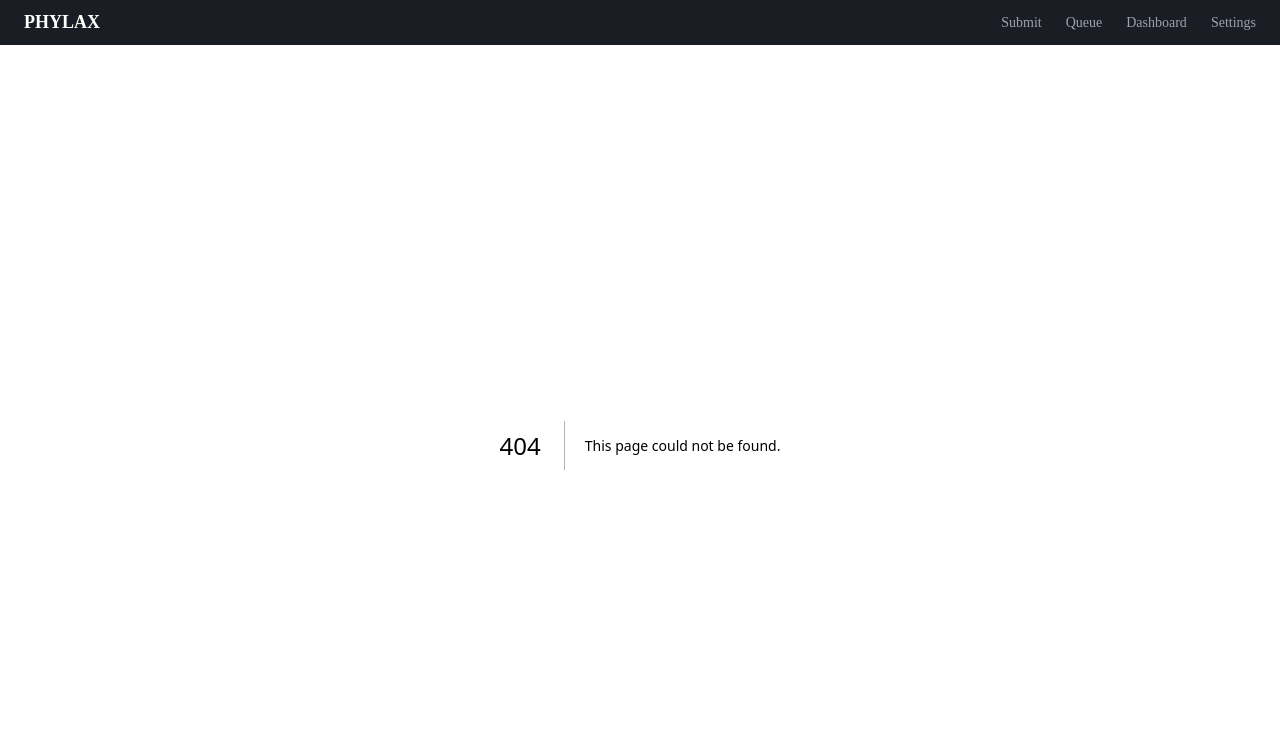
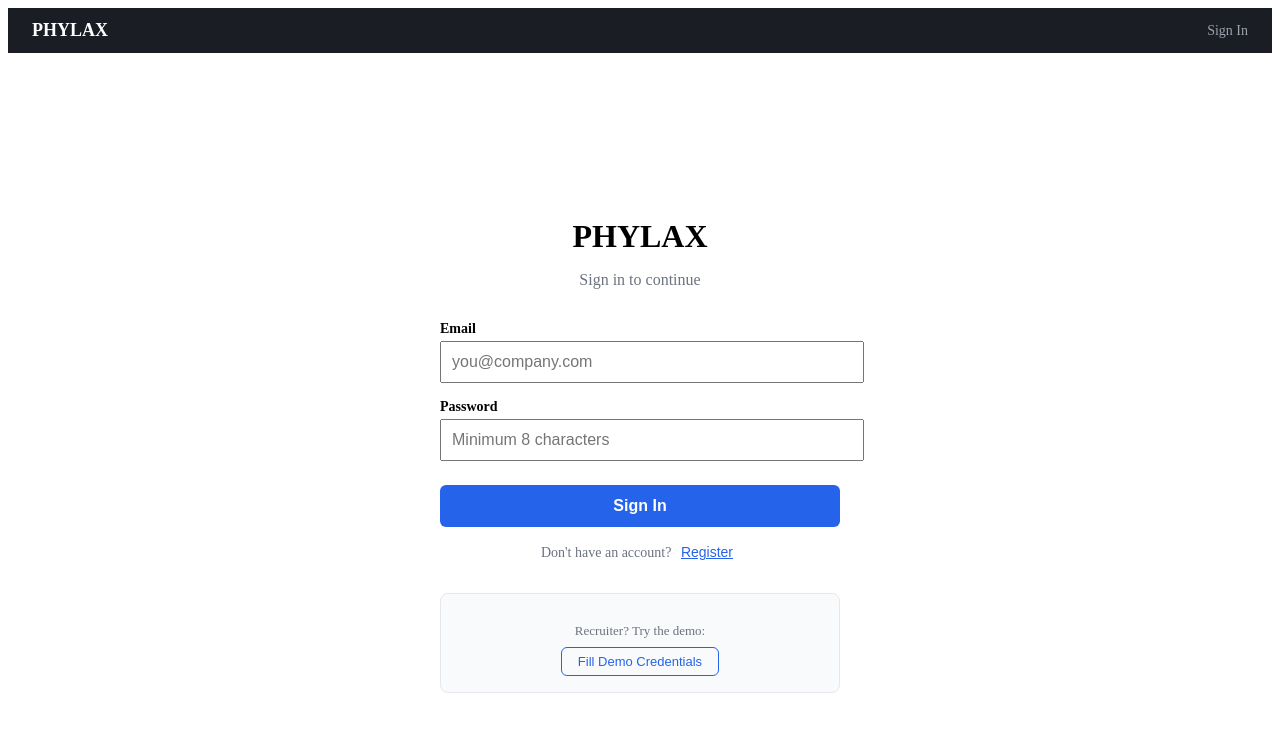
Before and after one commit to Lakonas/Phylax, a Next.js app: page /login in a window 1280 px wide. Before the commit this address had no page. Shown: the top 732 px of the page. Built offline with nearby package versions, Linux system fonts and the light colour scheme.

Commit message:
feat: add login page, auth context, role-based nav, and user attribution

```diff
--- a/src/app/incidents/[id]/Comments.tsx
+++ b/src/app/incidents/[id]/Comments.tsx
@@ -1,7 +1,7 @@
 'use client';
 
 import { useState, useEffect } from 'react';
-
+import { useAuth } from '@/lib/AuthContext';
 interface Comment {
   id: string;
   author: string;
@@ -16,6 +16,7 @@ export default function Comments({ incidentId }: { incidentId: string }) {
   const [isInternal, setIsInternal] = useState(false);
   const [loading, setLoading] = useState(false);
   const [error, setError] = useState('');
+  const { user, token } = useAuth();
 
   const fetchComments = async () => {
     try {
--- a/src/app/layout.tsx
+++ b/src/app/layout.tsx
@@ -1,11 +1,14 @@
 import Nav from '@/components/Nav';
+import { AuthProvider } from '@/lib/AuthContext';
 
 export default function RootLayout({ children }: { children: React.ReactNode }) {
   return (
     <html lang="en">
       <body>
-        <Nav />
-        {children}
+        <AuthProvider>
+          <Nav />
+          {children}
+        </AuthProvider>
       </body>
     </html>
   );
--- /dev/null
+++ b/src/app/login/page.tsx
@@ -0,0 +1,160 @@
+'use client';
+
+import { useState } from 'react';
+import { useRouter } from 'next/navigation';
+
+export default function LoginPage() {
+  const router = useRouter();
+  const [email, setEmail] = useState('');
+  const [password, setPassword] = useState('');
+  const [error, setError] = useState('');
+  const [loading, setLoading] = useState(false);
+  const [isRegister, setIsRegister] = useState(false);
+  const [name, setName] = useState('');
+
+  const handleSubmit = async (e: React.FormEvent) => {
+    e.preventDefault();
+    setError('');
+    setLoading(true);
+
+    try {
+      const endpoint = isRegister ? '/api/auth/register' : '/api/auth/login';
+      const body = isRegister
+        ? { name, email, password, role: 'submitter' }
+        : { email, password };
+
+      const response = await fetch(endpoint, {
+        method: 'POST',
+        headers: { 'Content-Type': 'application/json' },
+        body: JSON.stringify(body),
+      });
+
+      const data = await response.json();
+
+      if (!response.ok) {
+        setError(data.error || 'Authentication failed');
+        setLoading(false);
+        return;
+      }
+
+      // Store token and user in cookie for server components
+      document.cookie = `token=${data.token}; path=/; max-age=86400`;
+      document.cookie = `user=${JSON.stringify(data.user)}; path=/; max-age=86400`;
+
+      window.location.href = '/queue';
+
+    } catch (err) {
+      setError('Something went wrong');
+      setLoading(false);
+    }
+  };
+
+  return (
+    <div style={{ maxWidth: 400, margin: '120px auto', padding: 24 }}>
+      <h1 style={{ textAlign: 'center', marginBottom: 8 }}>PHYLAX</h1>
+      <p style={{ textAlign: 'center', color: '#6b7280', marginBottom: 32 }}>
+        {isRegister ? 'Create an account' : 'Sign in to continue'}
+      </p>
+
+      <form onSubmit={handleSubmit}>
+        {isRegister && (
+          <div style={{ marginBottom: 16 }}>
+            <label style={{ display: 'block', marginBottom: 4, fontWeight: 600, fontSize: 14 }}>
+              Name
+            </label>
+            <input
+              type="text"
+              value={name}
+              onChange={(e) => setName(e.target.value)}
+              placeholder="Your name"
+              required
+              style={{ width: '100%', padding: 10, fontSize: 16 }}
+            />
+          </div>
+        )}
+
+        <div style={{ marginBottom: 16 }}>
+          <label style={{ display: 'block', marginBottom: 4, fontWeight: 600, fontSize: 14 }}>
+            Email
+          </label>
+          <input
+            type="email"
+            value={email}
+            onChange={(e) => setEmail(e.target.value)}
+            placeholder="you@company.com"
+            required
+            style={{ width: '100%', padding: 10, fontSize: 16 }}
+          />
+        </div>
+
+        <div style={{ marginBottom: 24 }}>
+          <label style={{ display: 'block', marginBottom: 4, fontWeight: 600, fontSize: 14 }}>
+            Password
+          </label>
+          <input
+            type="password"
+            value={password}
+            onChange={(e) => setPassword(e.target.value)}
+            placeholder="Minimum 8 characters"
+            required
+            style={{ width: '100%', padding: 10, fontSize: 16 }}
+          />
+        </div>
+
+        {error && (
+          <p style={{ color: '#dc2626', fontSize: 14, marginBottom: 16 }}>{error}</p>
+        )}
+
+        <button
+          type="submit"
+          disabled={loading}
+          style={{
+            width: '100%', padding: 12, fontSize: 16, fontWeight: 600,
+            cursor: loading ? 'not-allowed' : 'pointer',
+            borderRadius: 6, border: 'none',
+            backgroundColor: '#2563eb', color: 'white',
+          }}
+        >
+          {loading ? 'Please wait...' : isRegister ? 'Create Account' : 'Sign In'}
+        </button>
+      </form>
+
+      <p style={{ textAlign: 'center', marginTop: 16, fontSize: 14, color: '#6b7280' }}>
+        {isRegister ? 'Already have an account?' : "Don't have an account?"}{' '}
+        <button
+          onClick={() => { setIsRegister(!isRegister); setError(''); }}
+          style={{
+            background: 'none', border: 'none', color: '#2563eb',
+            cursor: 'pointer', fontSize: 14, textDecoration: 'underline',
+          }}
+        >
+          {isRegister ? 'Sign In' : 'Register'}
+        </button>
+      </p>
+
+      {/* Demo login for recruiters */}
+      <div style={{
+        marginTop: 32, padding: 16, borderRadius: 8,
+        backgroundColor: '#f9fafb', border: '1px solid #e5e7eb',
+        textAlign: 'center',
+      }}>
+        <p style={{ fontSize: 13, color: '#6b7280', marginBottom: 8 }}>
+          Recruiter? Try the demo:
+        </p>
+        <button
+          onClick={() => {
+            setEmail('admin@phylax.dev');
+            setPassword('password123');
+            setIsRegister(false);
+          }}
+          style={{
+            background: 'none', border: '1px solid #2563eb', color: '#2563eb',
+            padding: '6px 16px', borderRadius: 6, cursor: 'pointer', fontSize: 13,
+          }}
+        >
+          Fill Demo Credentials
+        </button>
+      </div>
+    </div>
+  );
+}
--- a/src/app/submit/page.tsx
+++ b/src/app/submit/page.tsx
@@ -1,6 +1,7 @@
 'use client';
 
 import { useState } from 'react';
+import { useAuth } from '@/lib/AuthContext';
 
 export default function SubmitPage() {
   const [title, setTitle] = useState('');
@@ -12,6 +13,7 @@ export default function SubmitPage() {
   const [error, setError] = useState('');
   const [aiSuggestion, setAiSuggestion] = useState<{ severity: string; reason: string } | null>(null);
   const [aiLoading, setAiLoading] = useState(false);
+  const { user, token } = useAuth();
 
   const handleSuggest = async () => {
     if (!title.trim() || !description.trim()) {
@@ -58,7 +60,7 @@ export default function SubmitPage() {
           description,
           category,
           severity,
-          reported_by: 'Demo User',
+          reported_by: user?.name || 'Anonymous',
         }),
       });
 
--- a/src/components/Nav.tsx
+++ b/src/components/Nav.tsx
@@ -1,6 +1,11 @@
+'use client';
+
 import Link from 'next/link';
+import { useAuth } from '@/lib/AuthContext';
 
 export default function Nav() {
+  const { user, logout } = useAuth();
+
   return (
     <nav style={{
       display: 'flex', alignItems: 'center', justifyContent: 'space-between',
@@ -9,7 +14,9 @@ export default function Nav() {
       <Link href="/" style={{ textDecoration: 'none', color: 'white', fontWeight: 700, fontSize: 18 }}>
         PHYLAX
       </Link>
-      <div style={{ display: 'flex', gap: 24 }}>
+      <div style={{ display: 'flex', gap: 24, alignItems: 'center' }}>
+        {user ? (
+          <>
             <Link href="/submit" style={{ textDecoration: 'none', color: '#9ca3af', fontSize: 14 }}>
               Submit
             </Link>
@@ -19,9 +26,29 @@ export default function Nav() {
             <Link href="/dashboard" style={{ textDecoration: 'none', color: '#9ca3af', fontSize: 14 }}>
               Dashboard
             </Link>
+            {user.role === 'admin' && (
               <Link href="/settings" style={{ textDecoration: 'none', color: '#9ca3af', fontSize: 14 }}>
                 Settings
               </Link>
+            )}
+            <span style={{ fontSize: 13, color: '#6b7280' }}>
+              {user.name} ({user.role})
+            </span>
+            <button
+              onClick={logout}
+              style={{
+                background: 'none', border: '1px solid #4b5563', color: '#9ca3af',
+                padding: '4px 12px', borderRadius: 4, cursor: 'pointer', fontSize: 13,
+              }}
+            >
+              Logout
+            </button>
+          </>
+        ) : (
+          <Link href="/login" style={{ textDecoration: 'none', color: '#9ca3af', fontSize: 14 }}>
+            Sign In
+          </Link>
+        )}
       </div>
     </nav>
   );
--- /dev/null
+++ b/src/lib/AuthContext.tsx
@@ -0,0 +1,62 @@
+'use client';
+
+import { createContext, useContext, useState, useEffect, ReactNode } from 'react';
+
+interface User {
+  id: string;
+  name: string;
+  email: string;
+  role: 'admin' | 'agent' | 'submitter';
+}
+
+interface AuthContextType {
+  user: User | null;
+  token: string | null;
+  logout: () => void;
+}
+
+const AuthContext = createContext<AuthContextType>({
+  user: null,
+  token: null,
+  logout: () => {},
+});
+
+export function AuthProvider({ children }: { children: ReactNode }) {
+  const [user, setUser] = useState<User | null>(null);
+  const [token, setToken] = useState<string | null>(null);
+
+  useEffect(() => {
+    // Read from cookies on mount
+    const cookies = document.cookie.split('; ');
+    const tokenCookie = cookies.find(c => c.startsWith('token='));
+    const userCookie = cookies.find(c => c.startsWith('user='));
+
+    if (tokenCookie && userCookie) {
+      setToken(tokenCookie.split('=')[1]);
+      try {
+
+        setUser(JSON.parse(decodeURIComponent(userCookie.split('=').slice(1).join('='))));
+      } catch (e) {
+        console.error('Failed to parse user cookie:', e);
+      }
+    }
+  }, []);
+
+  const logout = () => {
+    document.cookie = 'token=; path=/; max-age=0';
+    document.cookie = 'user=; path=/; max-age=0';
+    setUser(null);
+    setToken(null);
+    window.location.href = '/login';
+  };
+
+  return (
+    <AuthContext.Provider value={{ user, token, logout }}>
+      {children}
+    </AuthContext.Provider>
+  );
+}
+
+export function useAuth() {
+  return useContext(AuthContext);
+}
```
Lines whose indentation alone changed are shown as unchanged.
